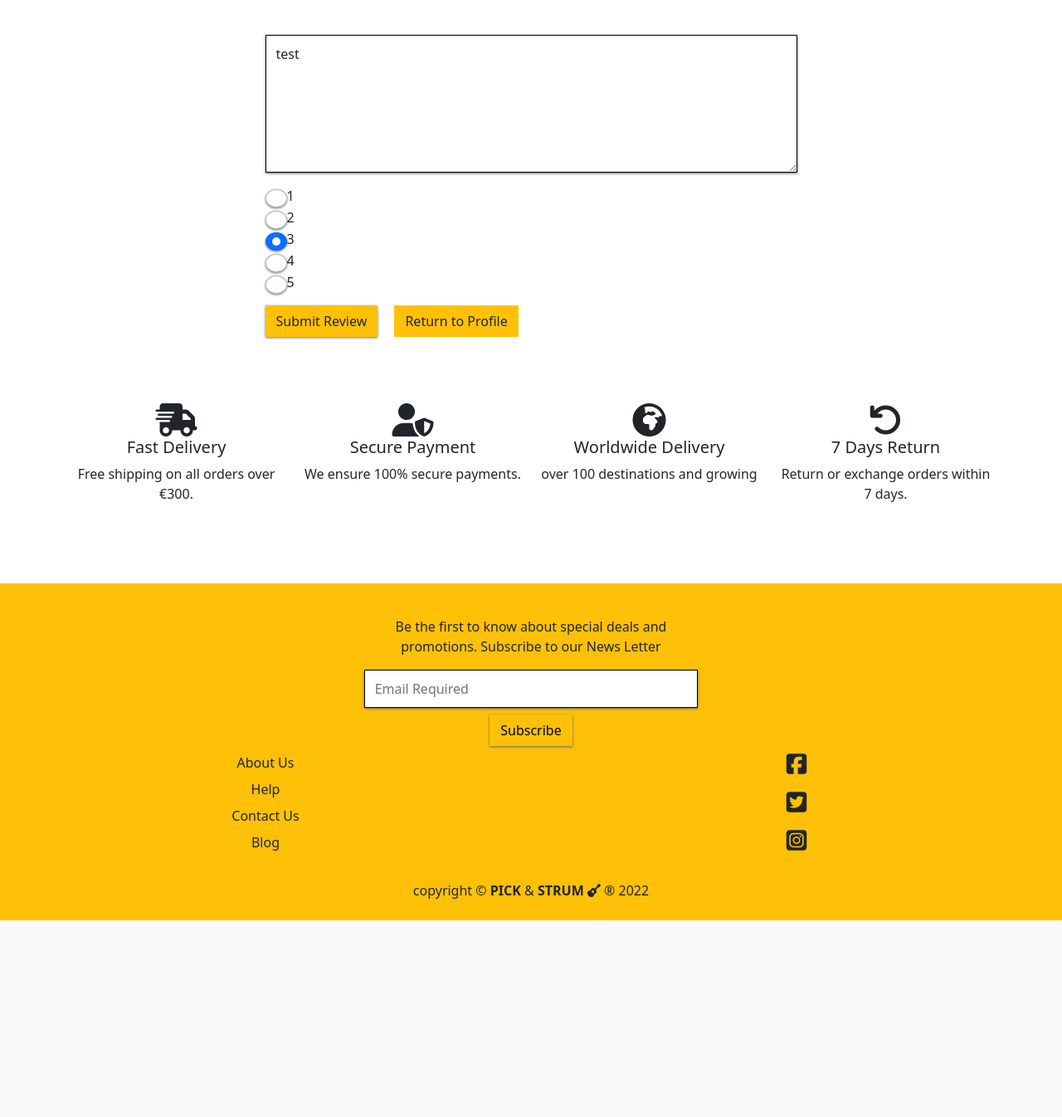
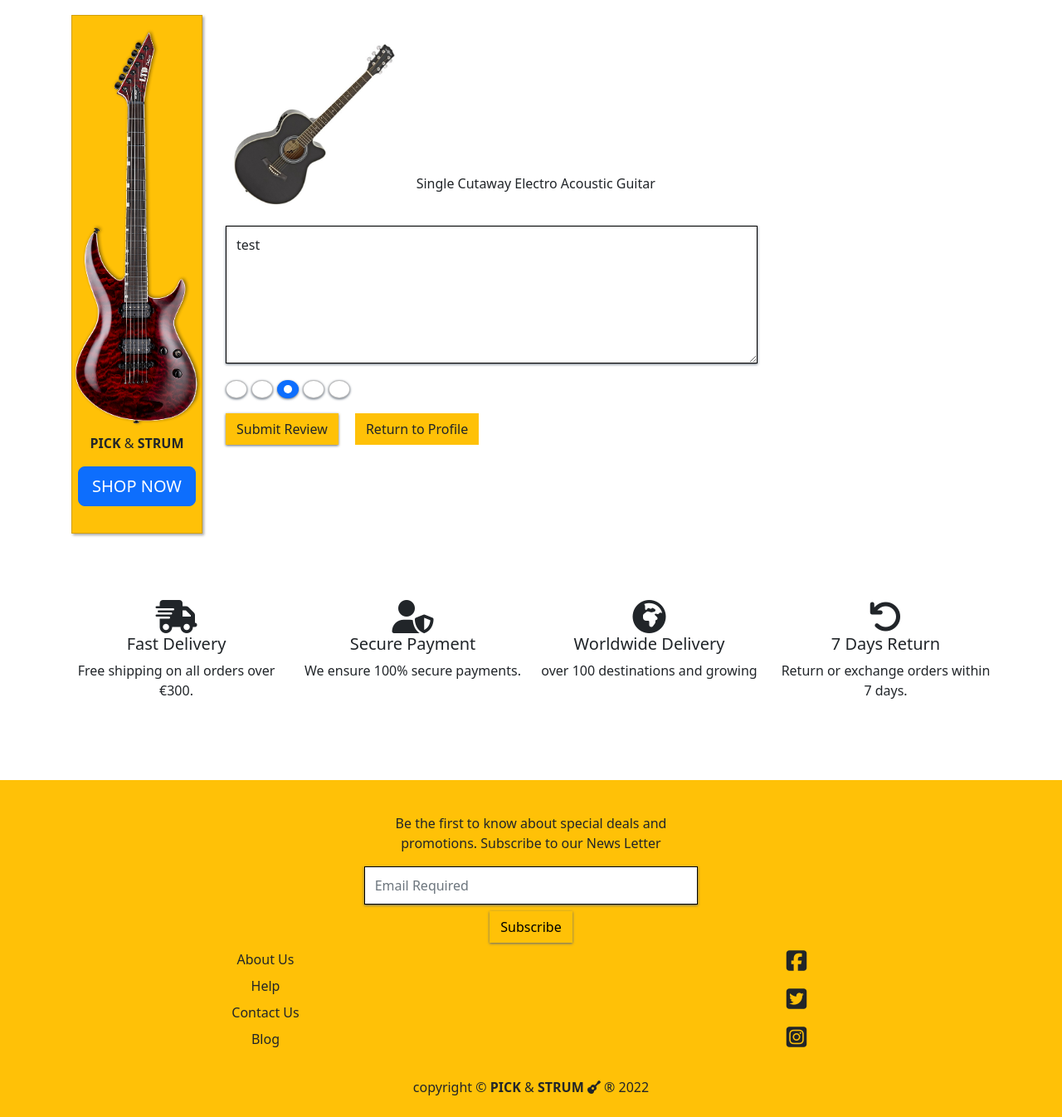
Before and after one commit to SamuelUkachukwu/PICKnSTRUM, a Django app: page /products/review/2/ in a window 1280 px wide. Shown: the part 176-1522 px from the top of the page at 83% size. Before the commit the page ends 1285 px from the top, so only its background shows below. Run offline with Django 4.2, Linux system fonts and the light colour scheme; a user stored in the database is signed in; data comes from the database, SQL or seed files in the repository; both versions use the stored data as it was after the commit; some libraries are stand-ins or nearby versions.

Commit message:
Updated review template.

```diff
--- a/products/templates/products/review.html
+++ b/products/templates/products/review.html
@@ -1,10 +1,6 @@
 {% extends "base.html" %}
 {% load static %}
 
-
-{% block extra_css %}
- <link rel="stylesheet" href="{% static 'profiles/css/profile.css' %}">
-{% endblock %}
 
 {% block page_header %}
 <div class="container header-backspace">
@@ -19,9 +15,32 @@
 {% block content %}
 <div class="container mt-4">
     <div class="row">
-        <div class="col-12 col-md-7 m-auto mt-4">
+        <div class="col col-md-2 d-none d-lg-block">
 
-            <form action="#" method="POST">
+            <div class="card rounded-0 post-card text-center bg-warning py-3 dynamic-card" style="width: 95%; margin: auto;">
+              <img src="{{ MEDIA_URL }}esp-guitar.png" class="card-img-top rounded-0" alt="standing guitar image back ground">
+              <div class="text-box py-2 border-0">
+                <p class="card-text"><span class="my-0"><strong>PICK </strong>&<strong> STRUM</strong></span></p>
+                <a href="{% url 'products' %}" class="card-title btn btn-lg btn-primary">SHOP NOW</a>
+              </div>
+            </div>
+
+        </div>
+        <div class="col-12 col-md-7 mt-4">
+            <div class="card mb-3 border-0">
+                <div class="row g-0">
+                  <div class="col-md-4">
+                    <img src="{{ product.image.url }}" class="img-fluid rounded-start" alt="{{ product.name }}">
+                  </div>
+                  <div class="col-md-8 d-flex align-items-end">
+                    <div class="card-body">
+                      <h6 class="card-title">{{ product.name }}</h6>
+                    </div>
+                  </div>
+                </div>
+              </div>
+
+            <form action="{% url 'review' product.id %}" method="POST">
                 {% csrf_token %}
                 {{ review_form | crispy }}
                 <input type="submit" class="btn btn-small bg-warning rounded-0" value="Submit Review">
--- a/static/css/base.css
+++ b/static/css/base.css
@@ -118,7 +118,8 @@
 /*-------------------- allauth and general forms styling save stripe */
 input,
 .allauth-form-inner-content input,
-.mail-chimp-box input, .form-styling {
+.mail-chimp-box input,
+.form-styling {
     box-sizing: border-box;
     border: 1px solid #000;
     border-radius: 0px;
@@ -155,6 +156,18 @@ input,
 
 }
 
+#div_id_rate div {
+    display: flex;
+}
+
+#div_id_rate label {
+    display: none;
+}
+
+#div_id_rate div .form-check {
+    margin-right: 5px;
+}
+
 /*------------------- toast styling */
 .message-container {
     position: fixed;
```
Also changed, not shown: db.sqlite3.
